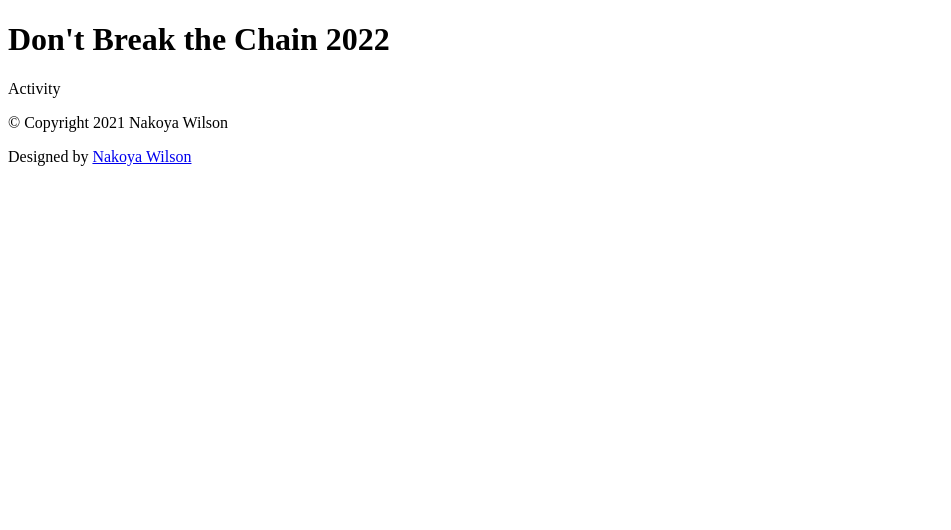
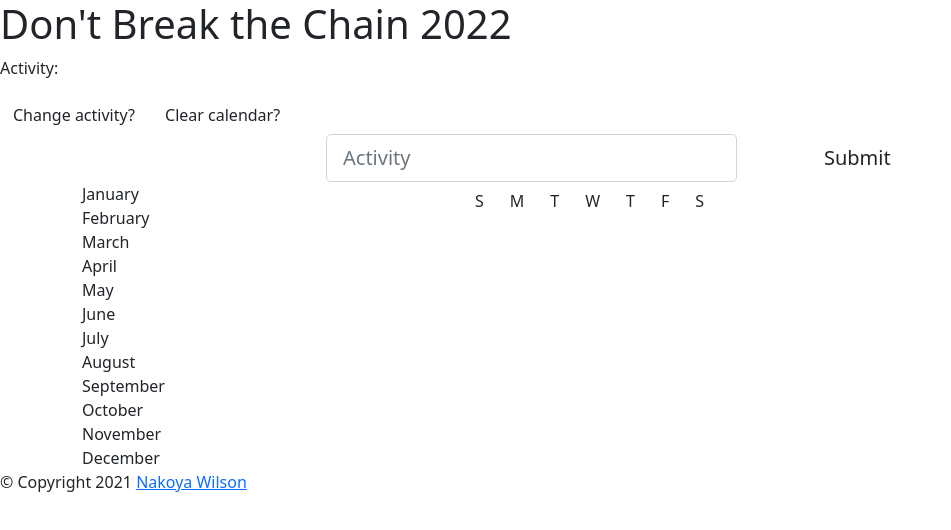
Before and after one commit to nakoyawilson/dont-break-the-chain, a plain HTML site: page index.html in a window 1280 px wide. Shown: the whole page, without its empty margins (0-951 px from the left). Drawn offline with nearby package versions, Linux system fonts and the light colour scheme.

Commit message:
Add more cstructure to calendar

```diff
--- a/index.html
+++ b/index.html
@@ -5,6 +5,8 @@
     <meta charset="UTF-8">
     <meta http-equiv="X-UA-Compatible" content="IE=edge">
     <meta name="viewport" content="width=device-width, initial-scale=1.0">
+    <link href="https://cdn.jsdelivr.net/npm/bootstrap@5.1.3/dist/css/bootstrap.min.css" rel="stylesheet"
+        integrity="sha384-1BmE4kWBq78iYhFldvKuhfTAU6auU8tT94WrHftjDbrCEXSU1oBoqyl2QvZ6jIW3" crossorigin="anonymous">
     <link rel="stylesheet" href="css/styles.css">
     <title>Don't Break the Chain</title>
 </head>
@@ -13,17 +15,72 @@
     <main>
         <h1>Don't Break the Chain 2022</h1>
         <div class="activity">
-            <p>Activity</p>
+            <div class="activity-display">
+                <p class="main-text">Activity: <span class="chosen-activity"></span></p>
+                <button class="activity-button btn" id="change">Change activity?</button>
+                <button class="activity-button btn" id="clear">Clear calendar?</button>
+            </div>
+            <div class="activity-form">
+                <div class="row d-flex justify-content-center">
+                    <div class="col-4">
+                        <input class="activity-name form-control form-control-lg" type="text" placeholder="Activity">
+                    </div>
+                    <div class="col-2 d-grid">
+                        <button class="activity-button btn btn-lg" id="activity-submit">Submit</button>
+                    </div>
+                </div>
+            </div>
         </div>
-        <div class="calendar">
-
+        <div class="d-flex justify-content-center">
+            <div class="calendar">
+                <div class="container">
+                    <div class="row">
+                        <div class="col-md-4">
+                            <div class="row">
+                                <div class="col-12 month-container month"></div>
+                                <div class="col-12 month-container january">January</div>
+                                <div class="col-12 month-container february">February</div>
+                                <div class="col-12 month-container march">March</div>
+                                <div class="col-12 month-container april">April</div>
+                                <div class="col-12 month-container may">May</div>
+                                <div class="col-12 month-container june">June</div>
+                                <div class="col-12 month-container july">July</div>
+                                <div class="col-12 month-container august">August</div>
+                                <div class="col-12 month-container september">September</div>
+                                <div class="col-12 month-container october">October</div>
+                                <div class="col-12 month-container november">November</div>
+                                <div class="col-12 month-container december">December</div>
+                            </div>
+                        </div>
+                        <div class="col-md-8 days-container">
+                            <button class="btn days-button">S</button><button
+                                class="btn days-button no-click">M</button><button
+                                class="btn days-button no-click">T</button><button
+                                class="btn days-button no-click">W</button><button
+                                class="btn days-button no-click">T</button><button
+                                class="btn days-button no-click">F</button><button
+                                class="btn days-button no-click">S</button><br><button
+                                class="btn days-button no-click"></button><button
+                                class="btn days-button no-click"></button><button
+                                class="btn days-button no-click"></button><button
+                                class="btn days-button no-click"></button><button
+                                class="btn days-button no-click"></button><button
+                                class="btn days-button no-click"></button>
+                        </div>
+                    </div>
+                </div>
+            </div>
         </div>
     </main>
     <footer>
-        <p>&copy; Copyright <span class="current-year"></span> Nakoya Wilson</p>
-        <p>Designed by <a href="https://nakoyawilson.netlify.app" target="_blank" rel="noopener">Nakoya Wilson</a></p>
+        <p>&copy; Copyright <span class="current-year"></span> <a href="https://nakoyawilson.netlify.app"
+                target="_blank" rel="noopener">Nakoya Wilson</a></p>
     </footer>
 
+    <script src="https://cdn.jsdelivr.net/npm/bootstrap@5.1.3/dist/js/bootstrap.bundle.min.js"
+        integrity="sha384-ka7Sk0Gln4gmtz2MlQnikT1wXgYsOg+OMhuP+IlRH9sENBO0LRn5q+8nbTov4+1p"
+        crossorigin="anonymous"></script>
+    <script src="https://kit.fontawesome.com/5731871d5b.js" crossorigin="anonymous"></script>
     <script src="js/app.js"></script>
 </body>
 
```
